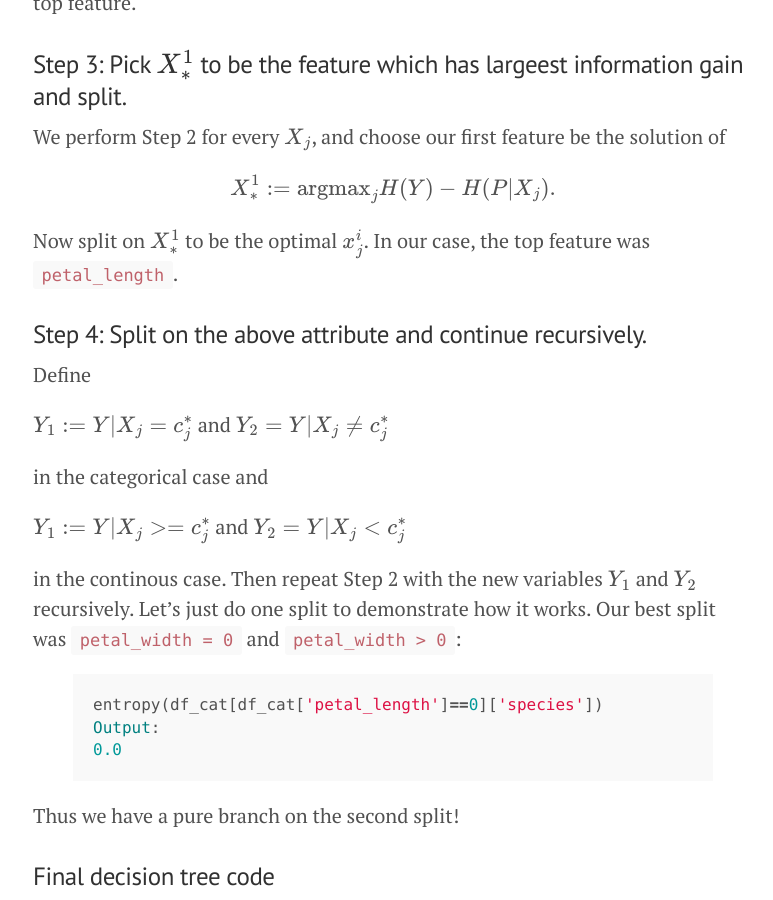
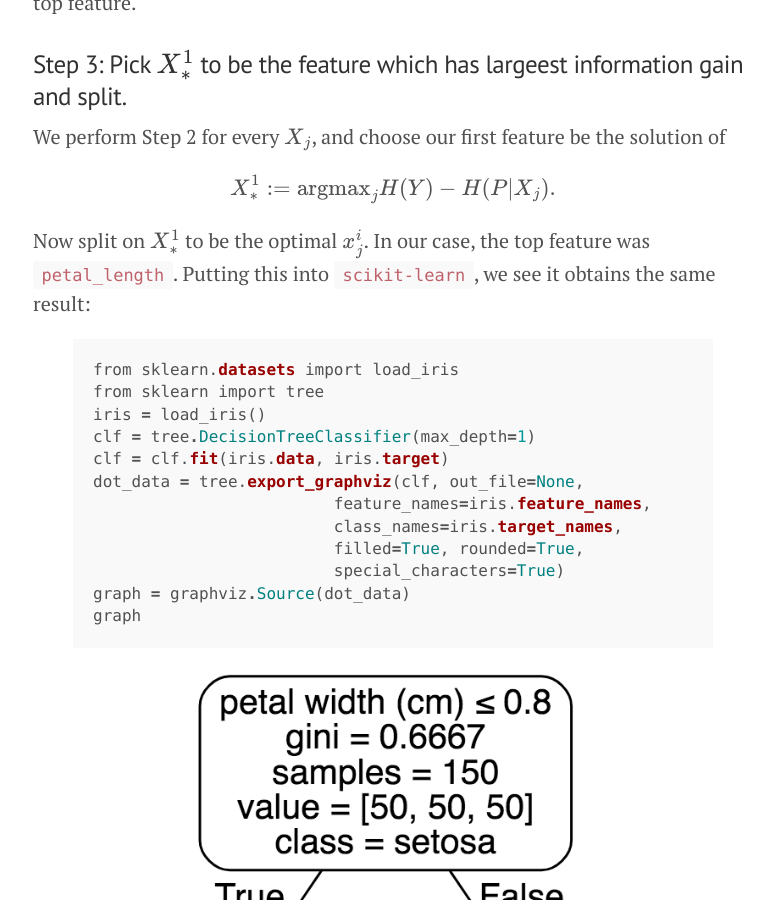
Before and after one commit to doriang102/doriang102.github.io, a Jekyll site: the page built from _posts/2017-10-15-Introduction-To-Ensemble-Methods.md, in a window 1280 px wide and 900 px high, scrolled down 5684 px. Shown: the whole window, without its empty margins (247-1020 px from the left). Built offline with Jekyll 4.4.1, drawn with Linux system fonts in a browser that asks for light colours; our own code applies the rules of GitHub Pages for plain Markdown files; formulas are drawn with MathJax 3; some of the changed text lies outside the part shown.

Commit message:
Update 2017-10-15-Introduction-To-Ensemble-Methods.md

```diff
--- a/_posts/2017-10-15-Introduction-To-Ensemble-Methods.md
+++ b/_posts/2017-10-15-Introduction-To-Ensemble-Methods.md
@@ -141,7 +141,23 @@ We perform Step 2 for every $$X_j$$, and choose our first feature be the solutio
 
 $$ X_*^1 := \textrm{argmax}_{j} H(Y) - H(P | X_j). $$
 
-Now split on $$X_*^1$$ to be the optimal $$x_j^i$$. In our case, the top feature was `petal_length`.
+Now split on $$X_*^1$$ to be the optimal $$x_j^i$$. In our case, the top feature was `petal_length`. Putting this into `scikit-learn`, we see it obtains the same result:
+
+{% highlight ruby %}
+from sklearn.datasets import load_iris
+from sklearn import tree
+iris = load_iris()
+clf = tree.DecisionTreeClassifier(max_depth=1)
+clf = clf.fit(iris.data, iris.target)
+dot_data = tree.export_graphviz(clf, out_file=None,
+                         feature_names=iris.feature_names,
+                         class_names=iris.target_names,
+                         filled=True, rounded=True,
+                         special_characters=True)
+graph = graphviz.Source(dot_data)
+graph
+{% endhighlight %}
+![](/img/iris_dt1.png?raw=true)
 
 ### Step 4: Split on the above attribute and continue recursively.
 
```
Also changed, not shown: other parts of _posts/2017-10-15-Introduction-To-Ensemble-Methods.md (+2 -0 lines).
